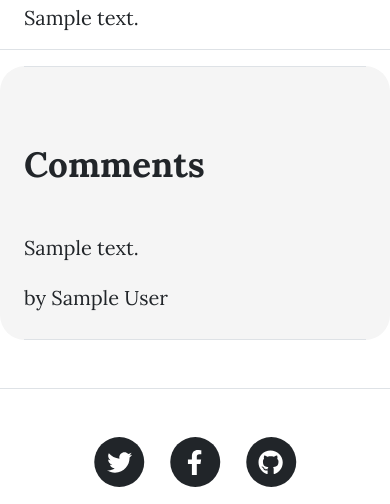
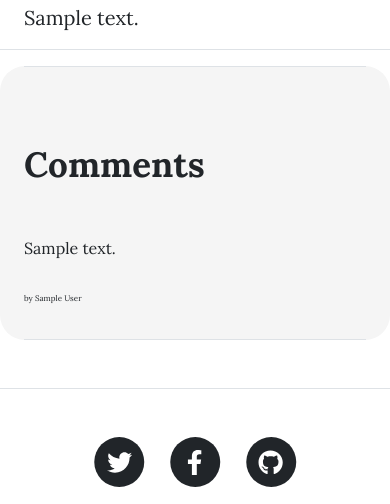
Before and after one commit to parvez-irfan/BlogSite, a Flask app: page /post/1 in a window 390 px wide. Shown: the part 494-998 px from the top of the page. Run offline with Flask 3, Linux system fonts and the light colour scheme; tables that the repository leaves empty hold one stand-in row (values such as "Sample post"); grey boxes marked "Sample" are stand-in pictures; some libraries are stand-ins or nearby versions.

Commit message:
Change post page

```diff
--- a/main.py
+++ b/main.py
@@ -269,14 +269,13 @@ def get_all_posts():
     return render_template("index.html", all_posts=reversed(posts))
 
 # TODO: Add a route so that you can click on individual posts.
-@app.route('/post/<post_id>',methods=['GET','POST'])
+@app.route('/post/<int:post_id>',methods=['GET','POST'])
 def show_post(post_id):
     # TODO: Retrieve a BlogPost from the database based on the post_id
     data = db.session.execute(db.select(BlogPost).filter_by(id=post_id)).scalar()
     requested_post = data
-    comments = (db.session.execute(db.select(Comments).filter_by(post_id=post_id)).scalars().all()[::-1]
-)
 
+    comments = (db.session.execute(db.select(Comments).filter_by(post_id=post_id)).scalars().all()[::-1])
     comment_form = CommentForm()
     print(comment_form.validate_on_submit())
     if comment_form.validate_on_submit():
@@ -288,20 +287,21 @@ def show_post(post_id):
             css_sanitizer=css_sanitizer,
             strip=True
         )
+        print('clean text: ',clean_text,type(clean_text))
+
 
         user_id = current_user.id
+        if not clean_text == '':
+            comment = Comments(
+                text = clean_text,
+                post_id = post_id,
+                user_id = user_id,
 
-        comment = Comments(
-            text = clean_text,
-            post_id = post_id,
-            user_id = user_id,
+            )
 
-        )
-
-        db.session.add(comment)
-        db.session.commit()
+            db.session.add(comment)
+            db.session.commit()
         return redirect(url_for('show_post',post_id=post_id))
-
 
 
     return render_template("post.html", post=requested_post,comment_form=comment_form,comments=comments)
--- a/templates/post.html
+++ b/templates/post.html
@@ -99,19 +99,23 @@
         </div>
     </div>
 
-
+    {% if comments: %}
       {% for comment in comments: %}
         <div class="row d-flex justify-content-center">
           <div class="col-md-12 col-lg-12 col-xl-7  d-flex justify-content-start align-items-center " style="height: 50px;">
-          <p style="height: auto;"> {{comment.text | safe}} </p>
+            <p style="font-size: 1rem;"> {{comment.text | safe}} </p>
           </div>
           <div class="col-md-12 col-lg-12 col-xl-7 d-flex justify-content-start align-items-center " style="height: 50px;" >
-          <p style="height: auto;"> by {{comment.user.name | safe}} </p>
+            <p style="font-size: 0.5rem;"> by {{comment.user.name | safe}} </p>
           </div>
         </div>
         <hr/>
       {% endfor%}
-
+    {% else: %}
+      <div class="col-md-12 col-lg-12 col-xl-7  d-flex justify-content-start align-items-center " style="height: 50px;">
+            <p style="font-size: 1rem;"> No Comments Yet</p>
+      </div>
+    {% endif %}
   </div>
   </div>
 
```
Lines whose indentation alone changed are shown as unchanged.
